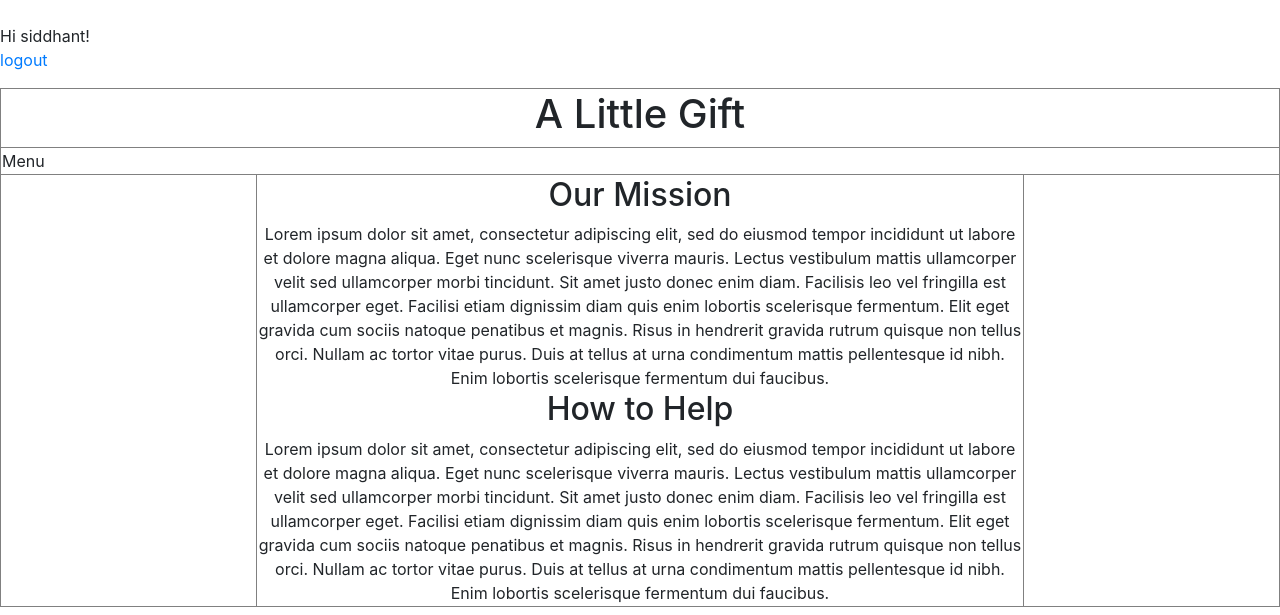
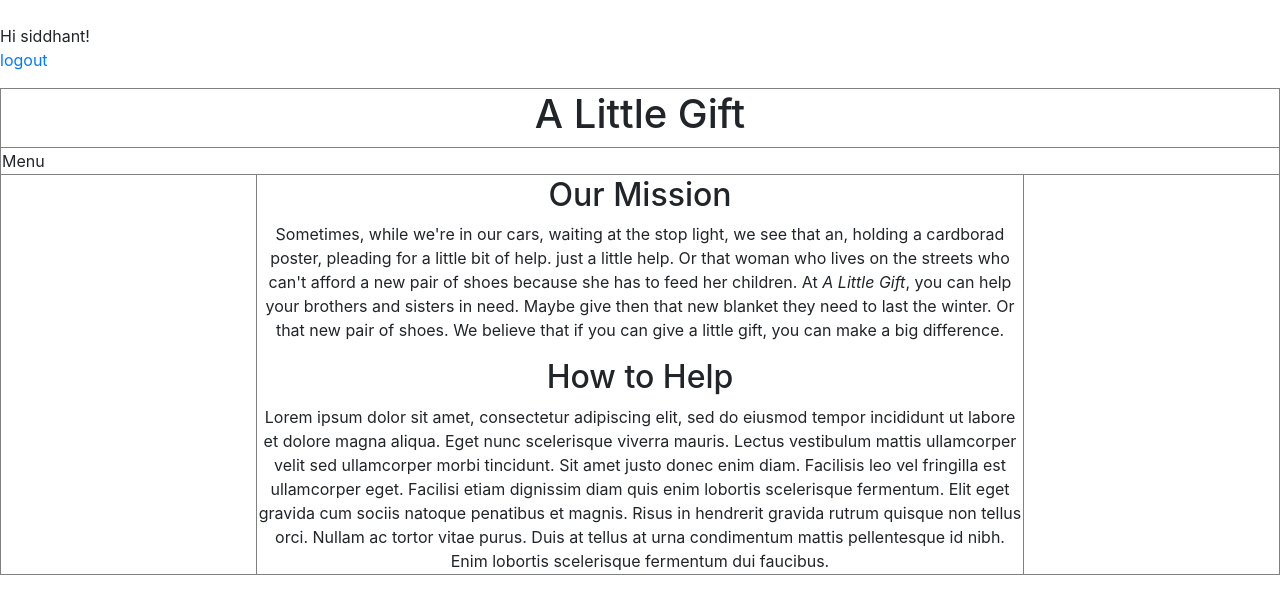
Before and after one commit to siddhantdubey/HackTJProject, a Django app: page / in a window 1280 px wide. Shown: the part 56-671 px from the top of the page. Run offline with Django 3.2, Linux system fonts and the light colour scheme; a user stored in the database is signed in; some libraries are stand-ins or nearby versions.

Commit message:
Update home.html

```diff
--- a/SaveThePeople/users/templates/home.html
+++ b/SaveThePeople/users/templates/home.html
@@ -27,11 +27,11 @@
 				<td width = 20%></td>
 				<td width = 60%>
 				<h2>Our Mission</h2>
-				Lorem ipsum dolor sit amet, consectetur adipiscing elit, sed do eiusmod tempor incididunt ut labore et dolore magna aliqua.
-				Eget nunc scelerisque viverra mauris. Lectus vestibulum mattis ullamcorper velit sed ullamcorper morbi tincidunt. Sit amet justo
-				donec enim diam. Facilisis leo vel fringilla est ullamcorper eget. Facilisi etiam dignissim diam quis enim lobortis scelerisque
-				fermentum. Elit eget gravida cum sociis natoque penatibus et magnis. Risus in hendrerit gravida rutrum quisque non tellus orci. Nullam
-				ac tortor vitae purus. Duis at tellus at urna condimentum mattis pellentesque id nibh. Enim lobortis scelerisque fermentum dui faucibus.
+				<p>Sometimes, while we're in our cars, waiting at the stop light, we see that an, holding a cardborad poster, pleading for a little bit of help.
+					just a little help. Or that woman who lives on the streets who can't afford a new pair of shoes because she
+					has to feed her children. At <i>A Little Gift</i>, you can help your brothers and sisters in need. Maybe give then that new blanket they need
+					to last the winter. Or that new pair of shoes. We believe that if you can give a little gift, you can make a big difference.
+				</p>
 				<h2>How to Help</h2>
 				Lorem ipsum dolor sit amet, consectetur adipiscing elit, sed do eiusmod tempor incididunt ut labore et dolore magna aliqua.
 				Eget nunc scelerisque viverra mauris. Lectus vestibulum mattis ullamcorper velit sed ullamcorper morbi tincidunt. Sit amet justo
```
